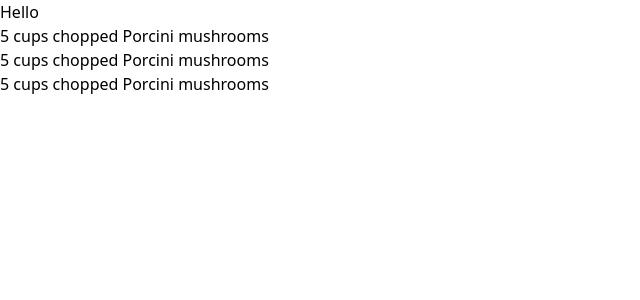
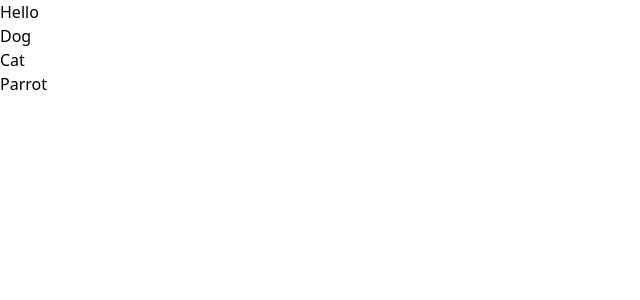
Before and after one commit to ushanwk/React-Self-Learning-Room, a React (Vite) app: page / in a window 1280 px wide. Shown: the top 300 px of the page, without its empty margins (0-640 px from the left). Built offline with nearby package versions, Linux system fonts and the light colour scheme.

Commit message:
list group dynamic

```diff
--- a/src/components/ListGroup.tsx
+++ b/src/components/ListGroup.tsx
@@ -10,9 +10,9 @@ function ListGroup(){
         <Fragment>
             <h1>Hello</h1>
             <ul className="list-inside">
-                <li>5 cups chopped Porcini mushrooms</li>
-                <li>5 cups chopped Porcini mushrooms</li>
-                <li>5 cups chopped Porcini mushrooms</li>
+                {
+                    animals.map(animal=> <li key={animal}>{animal}</li>)
+                }
             </ul>
         </Fragment>
     );
```
